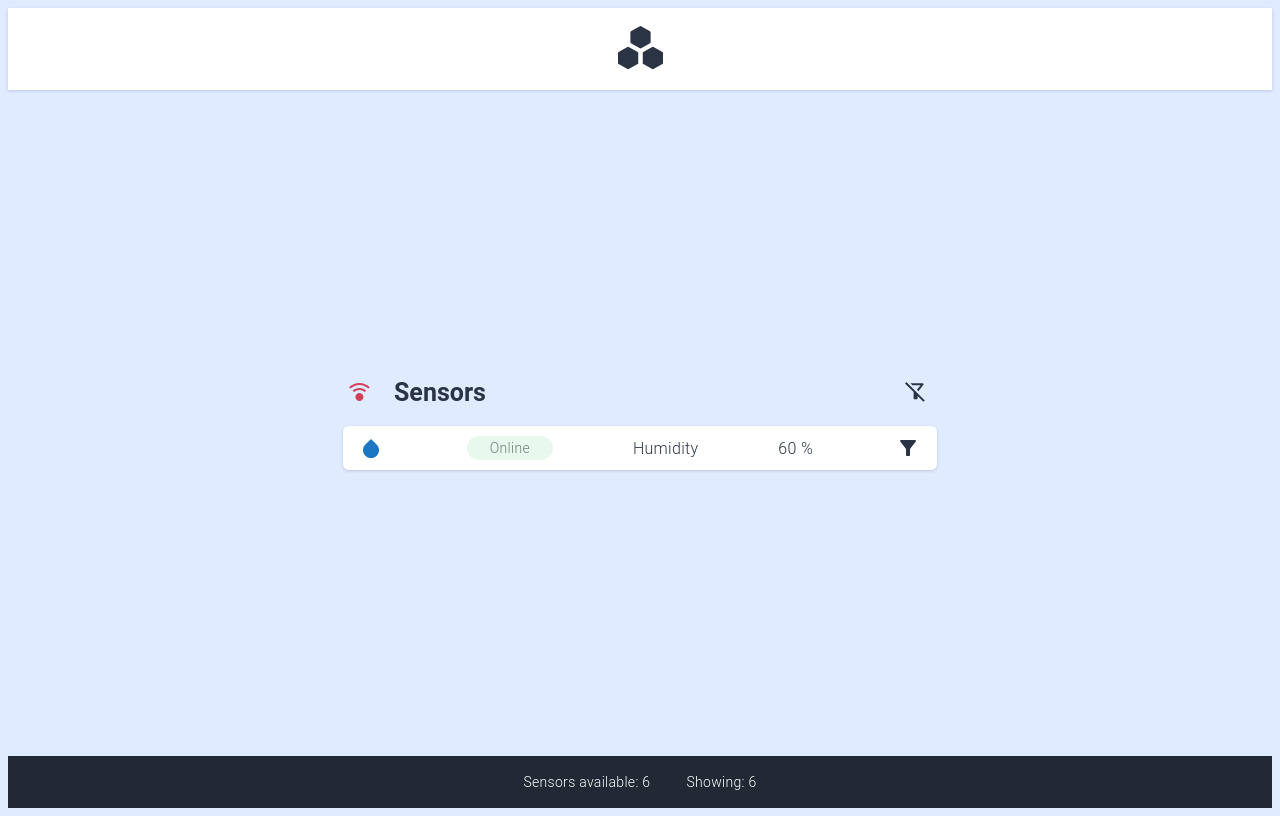
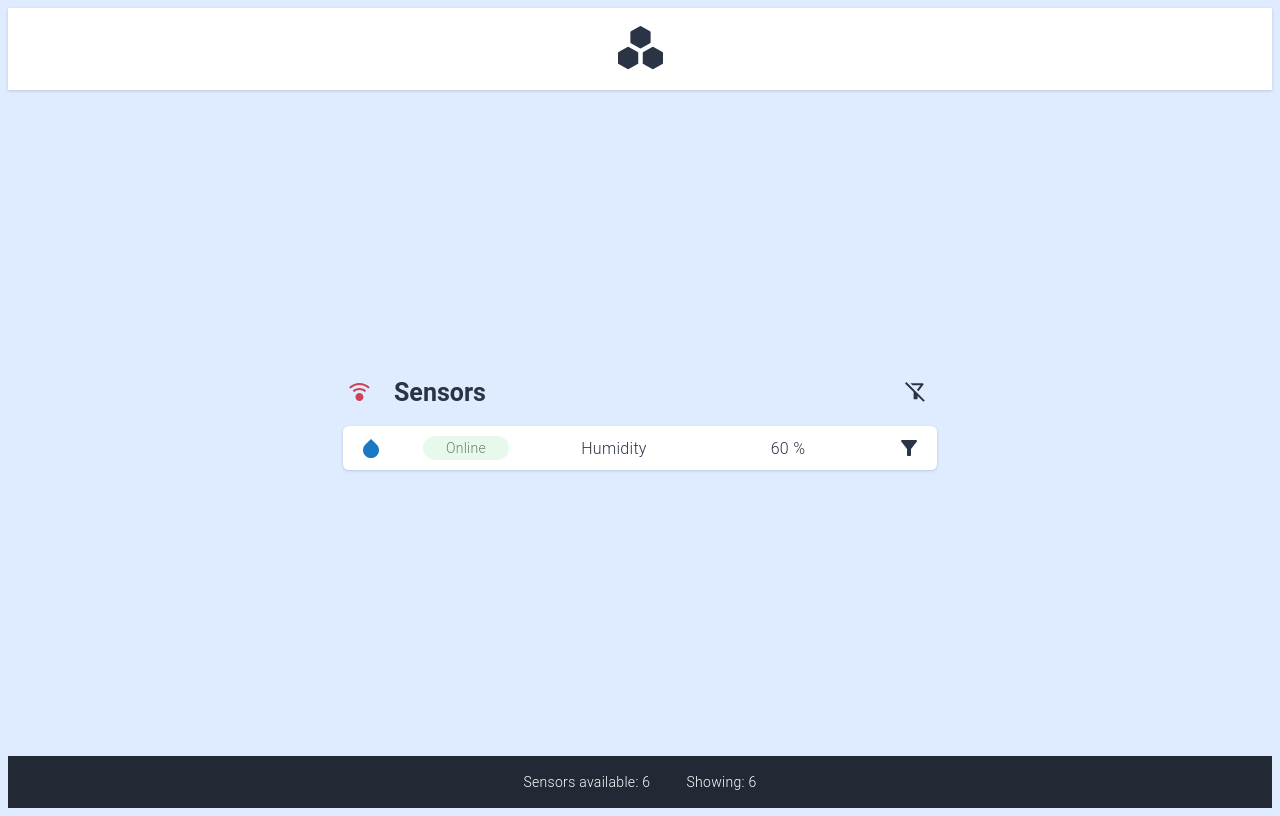
Before and after one commit to KiT-Maverik/sensors, a React (Create React App) app in the folder client/: page / in a window 1280 px wide. Built offline with nearby package versions, Linux system fonts and the light colour scheme; what emotion-normalize would draw is missing.

Commit message:
Enchancing SensorTile

```diff
--- a/client/src/components/sensor-tile/sensor-tile.style.ts
+++ b/client/src/components/sensor-tile/sensor-tile.style.ts
@@ -7,10 +7,14 @@ const container: Interpolation<Theme> = ({ color, effects, spacing }: Theme) =>
     boxShadow: effects.shadow,
     padding: `${spacing.s / 2}px ${spacing.s}px`,
 
-    display: 'flex',
+    color: color.text,
+    textAlign: 'center',
+
+    display: 'grid',
+    gridTemplateColumns: 'auto auto 1fr 1fr auto',
     justifyContent: 'space-between',
     alignItems: 'center',
-    color: color.text,
+    gap: spacing.xl,
 
     width: 570,
 });
@@ -24,6 +28,4 @@ const icon: Interpolation<Theme> = {
     alignItems: 'center',
 };
 
-
-
 export { container, icon };
--- a/client/src/components/sensor-tile/sensor-tile.tsx
+++ b/client/src/components/sensor-tile/sensor-tile.tsx
@@ -7,9 +7,11 @@ import {SensorIcon} from "src/components/sensor-icon/sensor-icon";
 import {StatusWidget} from "src/components/status-widget/status-widget";
 import {ConnectionButton} from "src/components/connection-button/connection-button";
 
+// RESOURCES
+import {ISensorData} from "src/types/generic";
+
 // STYLE
 import * as style from 'src/components/sensor-tile/sensor-tile.style';
-import {ISensorData} from "src/types/generic";
 
 /**
  *
@@ -22,10 +24,8 @@ export const SensorTile = ({id, name, connected, unit, value }: ISensorData) =>
                 </div>
                 <StatusWidget status={(connected) ? 'online' : 'offline'}/>
                 <Typography variant='Heading 2'>{name}</Typography>
-                <Typography variant='Heading 2'>{`${value} ${unit}`}</Typography>
+                <Typography variant='Heading 2'>{(value) ? `${value} ${unit}` : '-'}</Typography>
                 <ConnectionButton connected={connected} sensorId={id}/>
             </div>
     );
 };
-
-// TODO: letter spacings and font weights
```
